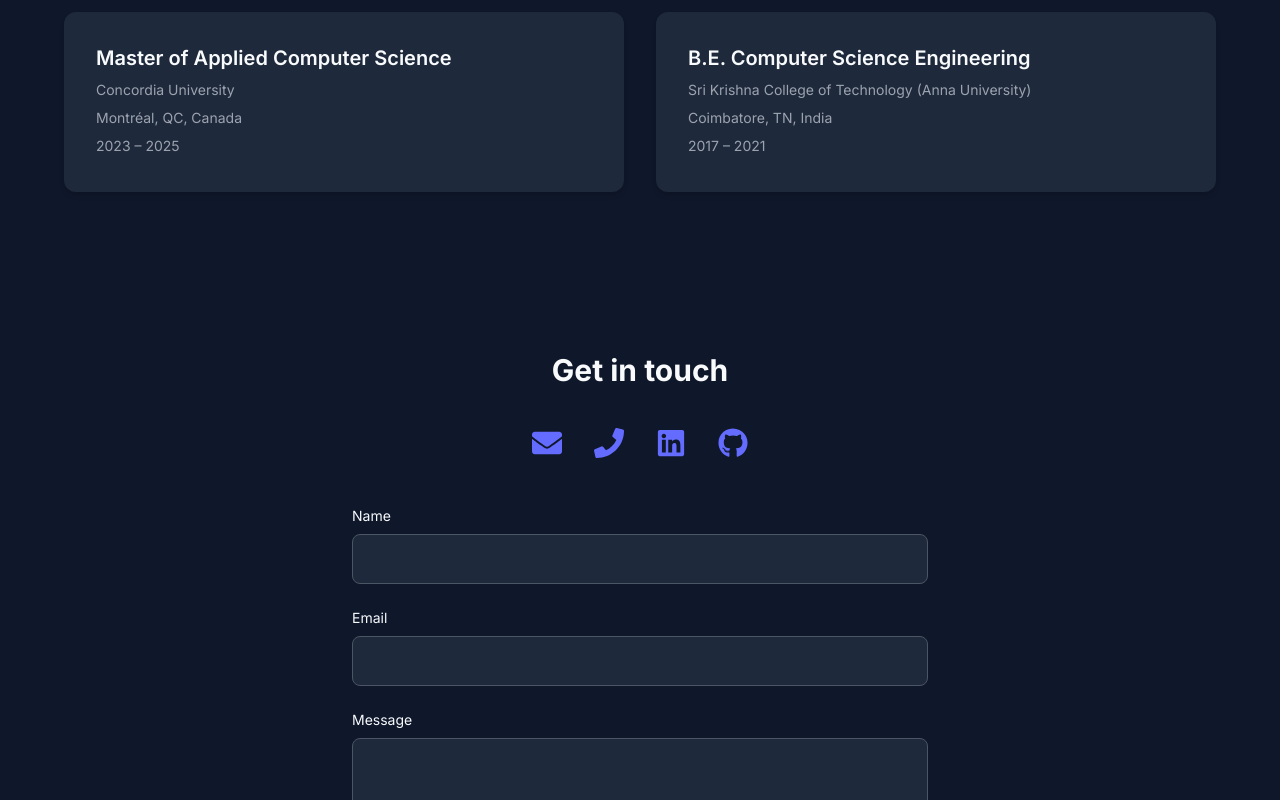
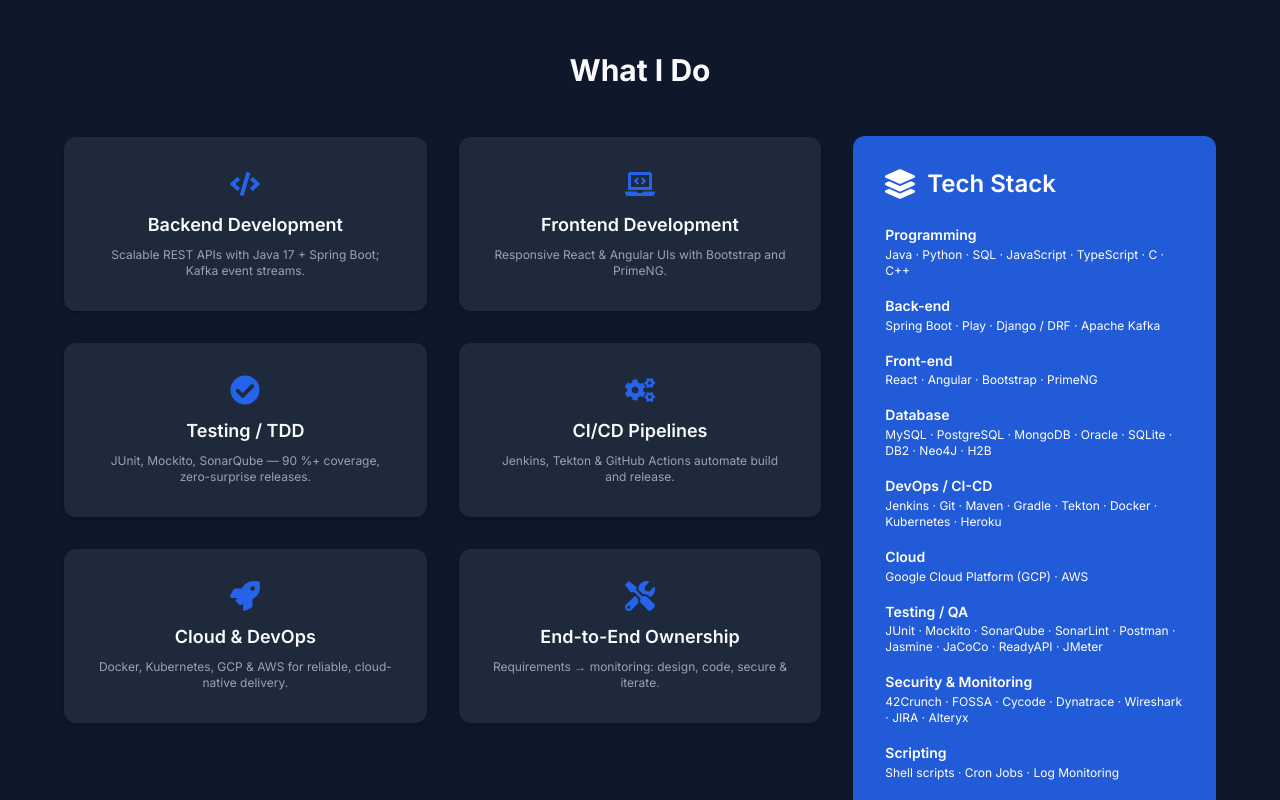
Before and after one commit to sankardurai17/my-portfolio, a React (Vite) app: page / in a window 1280 px wide. Shown: the part 1600-2400 px from the top of the page. Built offline with nearby package versions, Linux system fonts and the light colour scheme.

Commit message:
Adding skills component

```diff
--- a/src/App.tsx
+++ b/src/App.tsx
@@ -1,6 +1,7 @@
 import Header from './components/Header';
 import Hero from './components/Hero';
 import About from './components/About';
+import Skills from './components/Skills';
 import Education from './components/Education';
 import Contact from './components/Contact'
 import Footer from './components/Footer';
@@ -12,6 +13,7 @@
       <main className="pt-20">
         <Hero />
         <About />
+        <Skills />
         <Education />
         <Contact />
       </main>
--- a/src/components/About.tsx
+++ b/src/components/About.tsx
@@ -16,16 +16,18 @@
         <h2 className="text-4xl font-bold mb-8 text-center">About Me</h2>
 
         <p className="text-lg md:text-xl leading-relaxed">
-          I’m a full-stack developer based in Canada with 2 + years at Ford Motor
-          Company, building scalable enterprise apps using&nbsp;Java, Spring Boot,
-          Angular, and Kafka. Skilled in REST-API design, CI/CD (Jenkins&nbsp;&amp; Tekton),
-          and cloud deployments on&nbsp;GCP.
+          Hey, I’m Durai — a full-stack developer who loves turning complex ideas into elegant, scalable solutions.
+          I bring 2+ years of professional experience from Ford Motor Company, where I worked on Java + Spring Boot backends,
+          Angular frontends, Kafka pipelines, and cloud-native deployments on GCP.
         </p>
 
         <p className="text-lg md:text-xl leading-relaxed mt-6">
-          Recently completed my Master of Applied Computer Science at Concordia
-          University, Montréal. Passionate about clean code, cloud-native
-          architecture, and solving real-world problems with technology.
+          I recently completed my Master’s in Applied Computer Science at Concordia University, Montréal,
+          and I’m deeply passionate about writing clean code, building resilient systems, and shipping products that solve real problems.
+        </p>
+
+        <p className="text-lg md:text-xl leading-relaxed mt-6">
+          Whether it’s designing microservices, mentoring junior devs, or learning a new tech stack — I’m driven by curiosity, collaboration, and impact.
         </p>
       </motion.div>
     </section>
--- a/src/components/Header.tsx
+++ b/src/components/Header.tsx
@@ -4,6 +4,7 @@
 
 const links = [
   { href: '#about',       id: 'about',       label: 'About' },
+  { href: '#whatido',     id: 'whatido',     label: 'Skills' },
   { href: '#education',   id: 'education',   label: 'Education' },
   { href: '#contact',     id: 'contact',     label: 'Contact' },
 ];
--- /dev/null
+++ b/src/components/Skills.tsx
@@ -0,0 +1,166 @@
+import { motion } from 'framer-motion';
+import type { JSX } from 'react';
+import {
+  FaCode,
+  FaLaptopCode,
+  FaCheckCircle,
+  FaCogs,
+  FaRocket,
+  FaTools,
+  FaLayerGroup,
+} from 'react-icons/fa';
+
+/*──────── Small “What I Do” card ────────*/
+interface CardProps {
+  icon: JSX.Element;
+  title: string;
+  blurb: string;
+  delay: number;
+}
+function WorkCard({ icon, title, blurb, delay }: CardProps) {
+  return (
+    <motion.div
+      initial={{ opacity: 0, y: 20 }}
+      whileInView={{ opacity: 1, y: 1 }}
+      viewport={{ once: true }}
+      transition={{ duration: 0.4, delay }}
+      whileHover={{ y: 1, scale: 1.05 }}
+      className="flex flex-col items-center text-center p-8 rounded-xl shadow-md
+                 bg-surfaceAlt dark:bg-surfaceAltDark text-text dark:text-textDark"
+    >
+      <div className="text-3xl text-primary mb-3">{icon}</div>
+      <h3 className="text-lg font-semibold mb-2">{title}</h3>
+      <p className="text-xs text-gray-500 dark:text-gray-400">{blurb}</p>
+    </motion.div>
+  );
+}
+
+/*──────── Tech-stack panel ────────*/
+function TechStackPanel() {
+  const categories = [
+    {
+      label: 'Programming',
+      items:
+        'Java · Python · SQL · JavaScript · TypeScript · C · C++',
+    },
+    {
+      label: 'Back-end',
+      items:
+        'Spring Boot · Play · Django / DRF · Apache Kafka',
+    },
+    {
+      label: 'Front-end',
+      items: 'React · Angular · Bootstrap · PrimeNG',
+    },
+    {
+      label: 'Database',
+      items:
+        'MySQL · PostgreSQL · MongoDB · Oracle · SQLite · DB2 · Neo4J · H2B',
+    },
+    {
+      label: 'DevOps / CI-CD',
+      items:
+        'Jenkins · Git · Maven · Gradle · Tekton · Docker · Kubernetes · Heroku',
+    },
+    {
+      label: 'Cloud',
+      items: 'Google Cloud Platform (GCP) · AWS',
+    },
+    {
+      label: 'Testing / QA',
+      items:
+        'JUnit · Mockito · SonarQube · SonarLint · Postman · Jasmine · JaCoCo · ReadyAPI · JMeter',
+    },
+    {
+      label: 'Security & Monitoring',
+      items:
+        '42Crunch · FOSSA · Cycode · Dynatrace · Wireshark · JIRA · Alteryx',
+    },
+    {
+      label: 'Scripting',
+      items: 'Shell scripts · Cron Jobs · Log Monitoring',
+    },
+  ];
+
+  return (
+    <motion.div
+      initial={{ opacity: 0, x: 40 }}
+      whileInView={{ opacity: 1, x: 0 }}
+      viewport={{ once: true }}
+      transition={{ duration: 0.6, ease: 'easeOut' }}
+      className="col-span-full lg:col-span-1 lg:row-span-3 rounded-xl p-8 shadow-lg
+                 bg-primary/90 text-white flex flex-col"
+    >
+      <div className="flex items-center gap-3 mb-6">
+        <FaLayerGroup className="text-3xl" />
+        <h3 className="text-2xl font-semibold">Tech Stack</h3>
+      </div>
+
+      <div className="space-y-4 text-sm leading-relaxed overflow-y-auto">
+        {categories.map((c) => (
+          <div key={c.label}>
+            <p className="font-semibold">{c.label}</p>
+            <p className="text-xs">{c.items}</p>
+          </div>
+        ))}
+      </div>
+    </motion.div>
+  );
+}
+
+/*──────── Section wrapper ────────*/
+export default function WhatIDo() {
+  return (
+    <section id="whatido" className="py-24 bg-surface dark:bg-surfaceDark">
+      <h2 className="text-3xl font-bold text-center mb-12 text-text dark:text-textDark">
+        What I Do
+      </h2>
+
+      {/* Parent grid: 3 cols on lg (2 for cards, 1 for tech) */}
+      <div className="max-w-6xl mx-auto grid gap-8 lg:grid-cols-3 ">
+        {/* Left side: 6 cards, 2-column grid */}
+        <div className="grid gap-8 sm:grid-cols-2 lg:grid-cols-2 lg:col-span-2">
+          <WorkCard
+            icon={<FaCode />}
+            title="Backend Development"
+            blurb="Scalable REST APIs with Java 17 + Spring Boot; Kafka event streams."
+            delay={0}
+          />
+          <WorkCard
+            icon={<FaLaptopCode />}
+            title="Frontend Development"
+            blurb="Responsive React & Angular UIs with Bootstrap and PrimeNG."
+            delay={0.1}
+          />
+          <WorkCard
+            icon={<FaCheckCircle />}
+            title="Testing / TDD"
+            blurb="JUnit, Mockito, SonarQube — 90 %+ coverage, zero-surprise releases."
+            delay={0.2}
+          />
+          <WorkCard
+            icon={<FaCogs />}
+            title="CI/CD Pipelines"
+            blurb="Jenkins, Tekton & GitHub Actions automate build and release."
+            delay={0.3}
+          />
+          <WorkCard
+            icon={<FaRocket />}
+            title="Cloud & DevOps"
+            blurb="Docker, Kubernetes, GCP & AWS for reliable, cloud-native delivery."
+            delay={0.4}
+          />
+          <WorkCard
+            icon={<FaTools />}
+            title="End-to-End Ownership"
+            blurb="Requirements → monitoring: design, code, secure & iterate."
+            delay={0.5}
+          />
+        </div>
+
+        {/* Right side: tech-stack panel */}
+        <TechStackPanel />
+      </div>
+    </section>
+  );
+}
```
